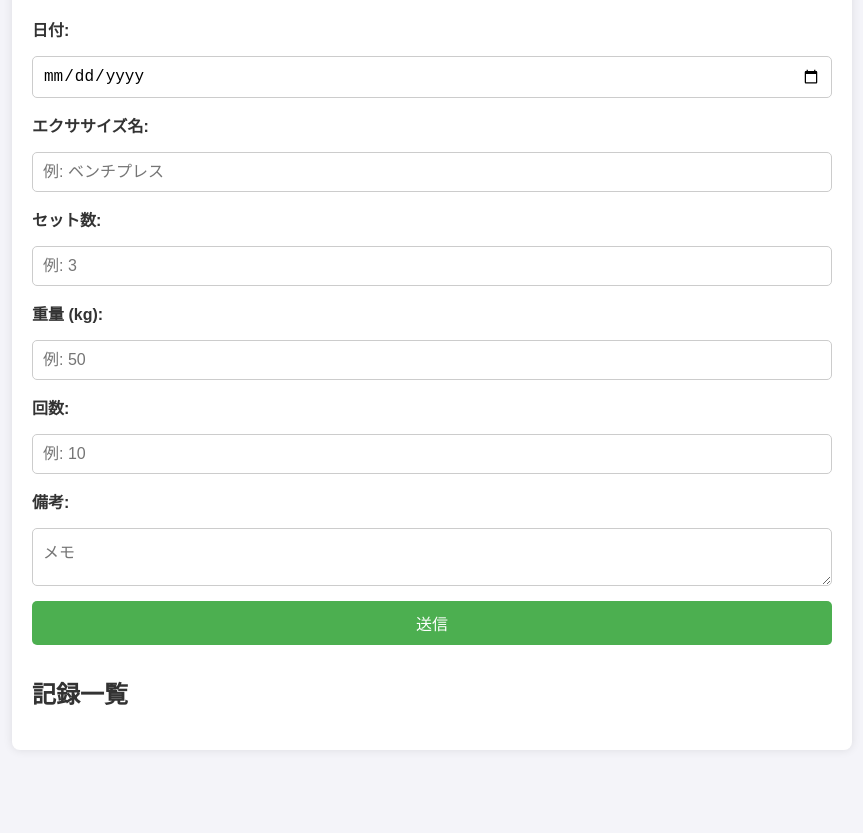
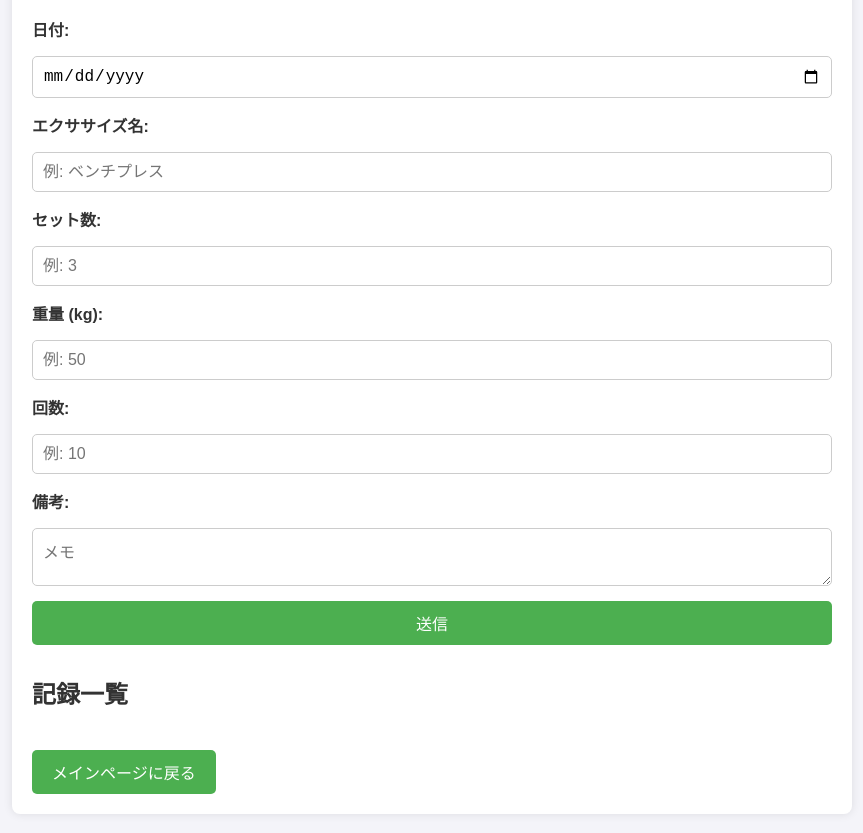
Before and after one commit to sakafuhbx/fit.log, a plain HTML site: page user.html in a window 1280 px wide. Shown: the part 197-1030 px from the top of the page, without its empty margins (208-1071 px from the left). Before the commit the page ends 997 px from the top, so only its background shows below. Drawn offline with Linux system fonts and the light colour scheme.

Commit message:
Update user.html

```diff
--- a/user.html
+++ b/user.html
@@ -66,6 +66,20 @@
             border-left: 5px solid #4CAF50;
             border-radius: 5px;
         }
+        #back-button {
+            display: inline-block;
+            margin-top: 20px;
+            padding: 10px 20px;
+            background-color: #4CAF50;
+            color: white;
+            text-align: center;
+            border-radius: 5px;
+            text-decoration: none;
+            transition: background-color 0.3s;
+        }
+        #back-button:hover {
+            background-color: #45a049;
+        }
     </style>
 </head>
 <body>
@@ -97,6 +111,7 @@
             <h2>記録一覧</h2>
             <ul id="records-list"></ul>
         </div>
+        <a id="back-button" href="index.html">メインページに戻る</a>
     </div>
     <script>
         const urlParams = new URLSearchParams(window.location.search);
```
